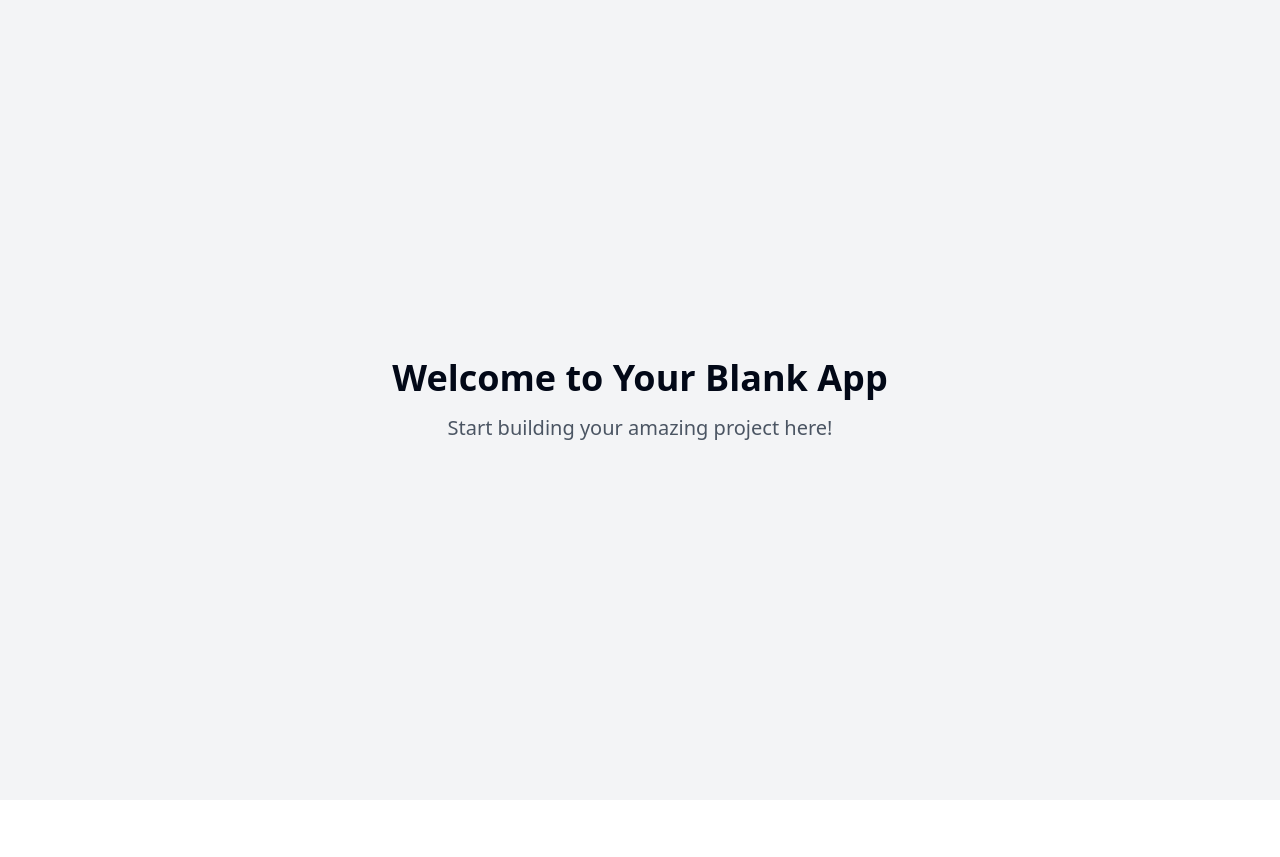
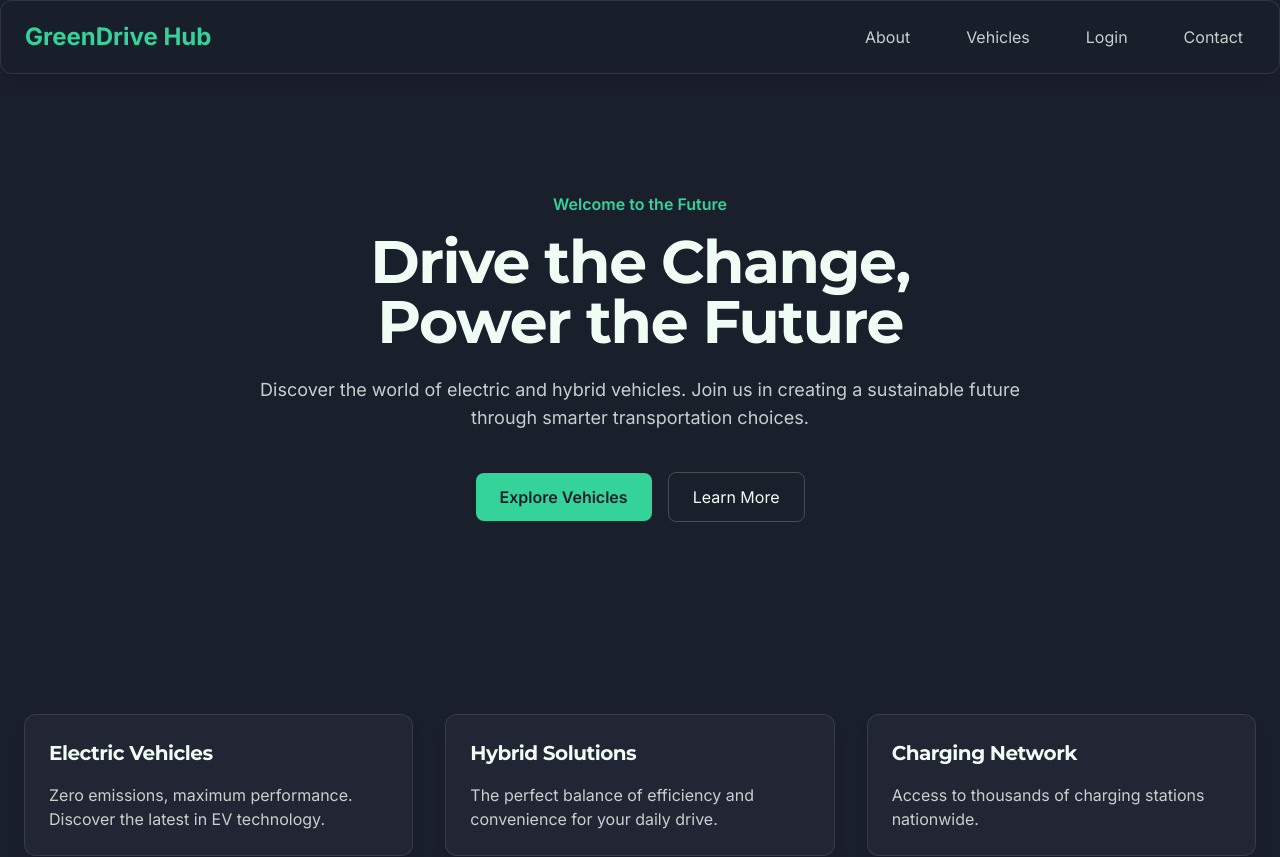
Before and after one commit to Arnab514/green-drive-companion, a React (Vite) app: page / in a window 1280 px wide. Shown: the top 857 px of the page. Before the commit the page ends 800 px from the top, so only its background shows below. Built offline with nearby package versions, Linux system fonts and the light colour scheme.

Commit message:
Implement website design
Implement a website design based on the prompt, including a welcoming page, About Us page, EV and PHEV page, Login page, and Contact Us page.  The website will use a dark color scheme and feature interactive content.

```diff
--- a/package.json
+++ b/package.json
@@ -45,6 +45,7 @@
     "cmdk": "^1.0.0",
     "date-fns": "^3.6.0",
     "embla-carousel-react": "^8.3.0",
+    "framer-motion": "^12.4.7",
     "input-otp": "^1.2.4",
     "lucide-react": "^0.462.0",
     "next-themes": "^0.3.0",
--- a/src/App.tsx
+++ b/src/App.tsx
@@ -1,12 +1,27 @@
+
+import { AnimatePresence } from "framer-motion";
 import { Toaster } from "@/components/ui/toaster";
 import { Toaster as Sonner } from "@/components/ui/sonner";
 import { TooltipProvider } from "@/components/ui/tooltip";
 import { QueryClient, QueryClientProvider } from "@tanstack/react-query";
-import { BrowserRouter, Routes, Route } from "react-router-dom";
+import { BrowserRouter, Routes, Route, useLocation } from "react-router-dom";
 import Index from "./pages/Index";
 import NotFound from "./pages/NotFound";
 
 const queryClient = new QueryClient();
+
+const AnimatedRoutes = () => {
+  const location = useLocation();
+
+  return (
+    <AnimatePresence mode="wait">
+      <Routes location={location} key={location.pathname}>
+        <Route path="/" element={<Index />} />
+        <Route path="*" element={<NotFound />} />
+      </Routes>
+    </AnimatePresence>
+  );
+};
 
 const App = () => (
   <QueryClientProvider client={queryClient}>
@@ -14,11 +29,7 @@ const App = () => (
       <Toaster />
       <Sonner />
       <BrowserRouter>
-        <Routes>
-          <Route path="/" element={<Index />} />
-          {/* ADD ALL CUSTOM ROUTES ABOVE THE CATCH-ALL "*" ROUTE */}
-          <Route path="*" element={<NotFound />} />
-        </Routes>
+        <AnimatedRoutes />
       </BrowserRouter>
     </TooltipProvider>
   </QueryClientProvider>
--- a/src/index.css
+++ b/src/index.css
@@ -1,101 +1,60 @@
+
+@import url('https://fonts.googleapis.com/css2?family=Inter:wght@400;500;600;700&family=Montserrat:wght@500;600;700;800&display=swap');
+
 @tailwind base;
 @tailwind components;
 @tailwind utilities;
 
 @layer base {
   :root {
-    --background: 0 0% 100%;
-    --foreground: 222.2 84% 4.9%;
-
-    --card: 0 0% 100%;
-    --card-foreground: 222.2 84% 4.9%;
-
-    --popover: 0 0% 100%;
-    --popover-foreground: 222.2 84% 4.9%;
-
-    --primary: 222.2 47.4% 11.2%;
-    --primary-foreground: 210 40% 98%;
-
-    --secondary: 210 40% 96.1%;
-    --secondary-foreground: 222.2 47.4% 11.2%;
-
-    --muted: 210 40% 96.1%;
-    --muted-foreground: 215.4 16.3% 46.9%;
-
-    --accent: 210 40% 96.1%;
-    --accent-foreground: 222.2 47.4% 11.2%;
-
-    --destructive: 0 84.2% 60.2%;
-    --destructive-foreground: 210 40% 98%;
-
-    --border: 214.3 31.8% 91.4%;
-    --input: 214.3 31.8% 91.4%;
-    --ring: 222.2 84% 4.9%;
-
-    --radius: 0.5rem;
-
-    --sidebar-background: 0 0% 98%;
-
-    --sidebar-foreground: 240 5.3% 26.1%;
-
-    --sidebar-primary: 240 5.9% 10%;
-
-    --sidebar-primary-foreground: 0 0% 98%;
-
-    --sidebar-accent: 240 4.8% 95.9%;
-
-    --sidebar-accent-foreground: 240 5.9% 10%;
-
-    --sidebar-border: 220 13% 91%;
-
-    --sidebar-ring: 217.2 91.2% 59.8%;
+    --background: 220 33% 14%;
+    --foreground: 210 40% 98%;
+    --card: 220 33% 14%;
+    --card-foreground: 210 40% 98%;
+    --popover: 220 33% 14%;
+    --popover-foreground: 210 40% 98%;
+    --border: 216 12% 84%;
+    --input: 216 12% 84%;
+    --ring: 216 12% 84%;
   }
 
-  .dark {
-    --background: 222.2 84% 4.9%;
-    --foreground: 210 40% 98%;
+  body {
+    @apply bg-dark text-accent font-inter antialiased;
+  }
 
-    --card: 222.2 84% 4.9%;
-    --card-foreground: 210 40% 98%;
-
-    --popover: 222.2 84% 4.9%;
-    --popover-foreground: 210 40% 98%;
-
-    --primary: 210 40% 98%;
-    --primary-foreground: 222.2 47.4% 11.2%;
-
-    --secondary: 217.2 32.6% 17.5%;
-    --secondary-foreground: 210 40% 98%;
-
-    --muted: 217.2 32.6% 17.5%;
-    --muted-foreground: 215 20.2% 65.1%;
-
-    --accent: 217.2 32.6% 17.5%;
-    --accent-foreground: 210 40% 98%;
-
-    --destructive: 0 62.8% 30.6%;
-    --destructive-foreground: 210 40% 98%;
-
-    --border: 217.2 32.6% 17.5%;
-    --input: 217.2 32.6% 17.5%;
-    --ring: 212.7 26.8% 83.9%;
-    --sidebar-background: 240 5.9% 10%;
-    --sidebar-foreground: 240 4.8% 95.9%;
-    --sidebar-primary: 224.3 76.3% 48%;
-    --sidebar-primary-foreground: 0 0% 100%;
-    --sidebar-accent: 240 3.7% 15.9%;
-    --sidebar-accent-foreground: 240 4.8% 95.9%;
-    --sidebar-border: 240 3.7% 15.9%;
-    --sidebar-ring: 217.2 91.2% 59.8%;
+  h1, h2, h3, h4, h5, h6 {
+    @apply font-montserrat font-bold tracking-tight;
   }
 }
 
-@layer base {
-  * {
-    @apply border-border;
+@layer components {
+  .glass-card {
+    @apply bg-dark-light/50 backdrop-blur-md border border-white/10 rounded-xl shadow-lg;
   }
 
-  body {
-    @apply bg-background text-foreground;
+  .nav-link {
+    @apply relative px-3 py-2 text-accent/80 hover:text-accent transition-colors duration-200;
+  }
+
+  .nav-link::after {
+    @apply content-[''] absolute left-0 bottom-0 w-0 h-0.5 bg-primary transition-all duration-300;
+  }
+
+  .nav-link:hover::after {
+    @apply w-full;
+  }
+
+  .btn-primary {
+    @apply px-6 py-3 bg-primary text-dark font-semibold rounded-lg
+           hover:bg-primary-hover transition-colors duration-200
+           transform hover:scale-105 active:scale-100;
   }
 }
+
+.font-inter {
+  font-family: 'Inter', sans-serif;
+}
+
+.font-montserrat {
+  font-family: 'Montserrat', sans-serif;
+}
--- a/src/pages/Index.tsx
+++ b/src/pages/Index.tsx
@@ -1,12 +1,107 @@
-// Update this page (the content is just a fallback if you fail to update the page)
+
+import { motion } from "framer-motion";
+import { ChevronDown } from "lucide-react";
+import { Link } from "react-router-dom";
 
 const Index = () => {
   return (
-    <div className="min-h-screen flex items-center justify-center bg-gray-100">
-      <div className="text-center">
-        <h1 className="text-4xl font-bold mb-4">Welcome to Your Blank App</h1>
-        <p className="text-xl text-gray-600">Start building your amazing project here!</p>
-      </div>
+    <div className="min-h-screen">
+      <nav className="fixed top-0 w-full z-50 glass-card bg-dark/80">
+        <div className="container mx-auto px-6 py-4">
+          <div className="flex items-center justify-between">
+            <Link to="/" className="text-2xl font-bold text-primary">
+              GreenDrive Hub
+            </Link>
+            <div className="hidden md:flex space-x-8">
+              <Link to="/about" className="nav-link">About</Link>
+              <Link to="/vehicles" className="nav-link">Vehicles</Link>
+              <Link to="/login" className="nav-link">Login</Link>
+              <Link to="/contact" className="nav-link">Contact</Link>
+            </div>
+          </div>
+        </div>
+      </nav>
+
+      <main className="pt-24">
+        <section className="container mx-auto px-6 py-24">
+          <motion.div
+            initial={{ opacity: 0, y: 20 }}
+            animate={{ opacity: 1, y: 0 }}
+            transition={{ duration: 0.6 }}
+            className="text-center max-w-3xl mx-auto"
+          >
+            <span className="text-primary font-semibold">Welcome to the Future</span>
+            <h1 className="mt-4 text-5xl md:text-6xl font-bold leading-tight">
+              Drive the Change,
+              <br /> Power the Future
+            </h1>
+            <p className="mt-6 text-lg text-accent/80">
+              Discover the world of electric and hybrid vehicles. Join us in creating a
+              sustainable future through smarter transportation choices.
+            </p>
+            <div className="mt-10 flex flex-col sm:flex-row items-center justify-center gap-4">
+              <Link
+                to="/vehicles"
+                className="btn-primary"
+              >
+                Explore Vehicles
+              </Link>
+              <Link
+                to="/about"
+                className="px-6 py-3 text-accent border border-accent/20 rounded-lg
+                         hover:bg-accent/10 transition-colors duration-200"
+              >
+                Learn More
+              </Link>
+            </div>
+          </motion.div>
+        </section>
+
+        <section className="container mx-auto px-6 py-24">
+          <div className="grid grid-cols-1 md:grid-cols-3 gap-8">
+            <motion.div
+              initial={{ opacity: 0, y: 20 }}
+              whileInView={{ opacity: 1, y: 0 }}
+              transition={{ duration: 0.5, delay: 0.1 }}
+              viewport={{ once: true }}
+              className="glass-card p-6"
+            >
+              <h3 className="text-xl font-bold mb-4">Electric Vehicles</h3>
+              <p className="text-accent/80">
+                Zero emissions, maximum performance. Discover the latest in EV technology.
+              </p>
+            </motion.div>
+            <motion.div
+              initial={{ opacity: 0, y: 20 }}
+              whileInView={{ opacity: 1, y: 0 }}
+              transition={{ duration: 0.5, delay: 0.2 }}
+              viewport={{ once: true }}
+              className="glass-card p-6"
+            >
+              <h3 className="text-xl font-bold mb-4">Hybrid Solutions</h3>
+              <p className="text-accent/80">
+                The perfect balance of efficiency and convenience for your daily drive.
+              </p>
+            </motion.div>
+            <motion.div
+              initial={{ opacity: 0, y: 20 }}
+              whileInView={{ opacity: 1, y: 0 }}
+              transition={{ duration: 0.5, delay: 0.3 }}
+              viewport={{ once: true }}
+              className="glass-card p-6"
+            >
+              <h3 className="text-xl font-bold mb-4">Charging Network</h3>
+              <p className="text-accent/80">
+                Access to thousands of charging stations nationwide.
+              </p>
+            </motion.div>
+          </div>
+        </section>
+
+        <div className="text-center py-12">
+          <ChevronDown className="w-6 h-6 mx-auto animate-bounce text-primary" />
+        </div>
+      </main>
     </div>
   );
 };
```
Also changed, not shown: tailwind.config.ts (+28 -70 lines), 1 other file (tests, documents, lock files or other folders).
